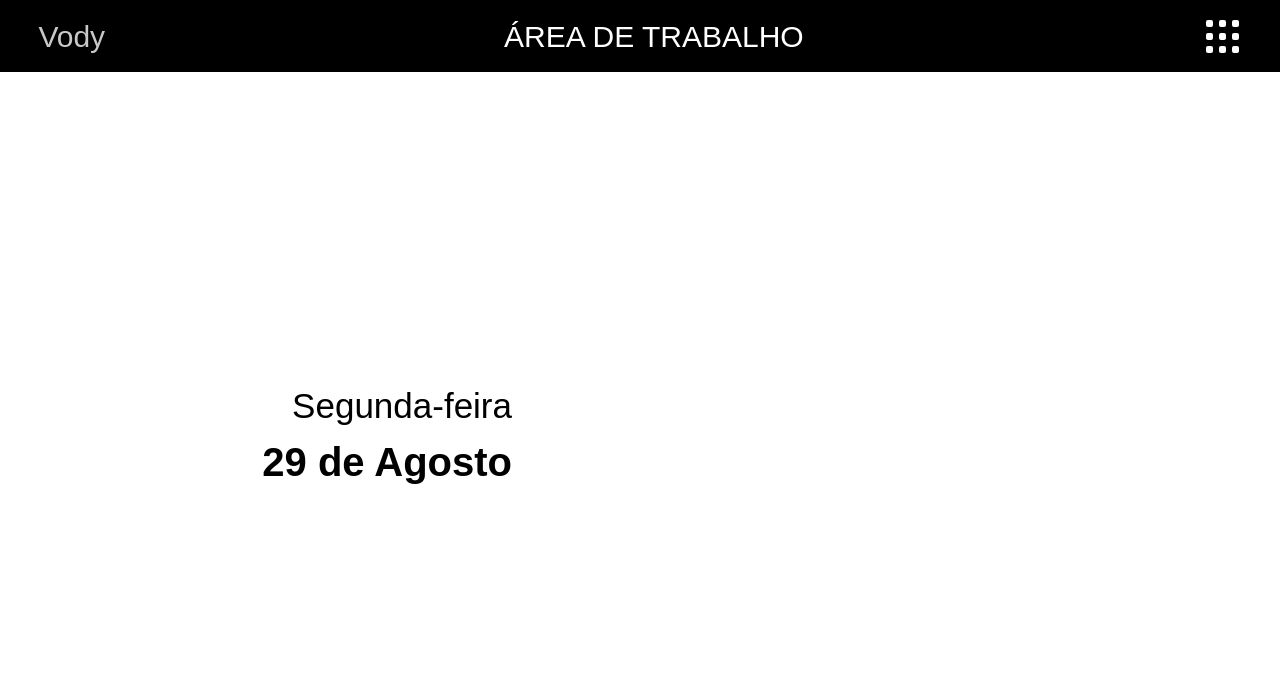
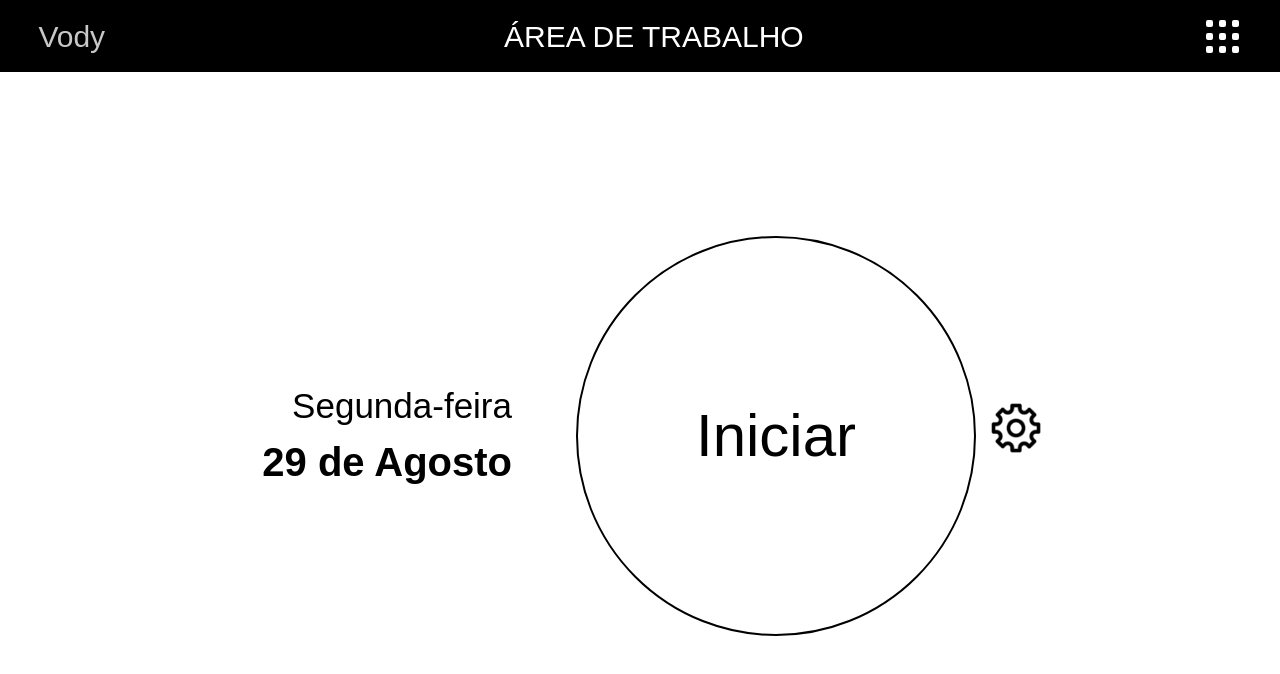
Before and after one commit to Davi-senna/Vody, a Vue app in the folder frontend/: page /#/ in a window 1280 px wide. Shown: the top 674 px of the page. Built offline with nearby package versions, Linux system fonts and the light colour scheme.

Commit message:
Feat: Finalizando primeira sprint

```diff
--- a/frontend/src/App.vue
+++ b/frontend/src/App.vue
@@ -12,12 +12,14 @@
 
     import Header from '@/components/Header.vue';
     import Date from '@/components/Date.vue';
+    import Stopwatch from '@/components/Stopwatch.vue';
 
     export default{
         name: "App",
         components: {
             Header,
-            Date
+            Date,
+            Stopwatch,
         }
     }
 
@@ -26,7 +28,7 @@
 <style>
 
     :root{
-        --main-color: rgb(0,0,0);
+        --main-color: rgb(0, 0, 0);
         --secondary-color: rgb(255,255,255);
         --grey-light-color: rgb(200,200,200);
         --grey-color: #707070;
@@ -38,11 +40,12 @@
         box-sizing: border-box;
     }
 
-    @import url('https://fonts.googleapis.com/css2?family=Ubuntu:wght@300;700&display=swap');
+    @import url('https://fonts.googleapis.com/css2?family=Ubuntu:wght@300;500;700&display=swap');
 
     #content{
         height: 91vh;
         width: 100%;
+        display: flex;
     }
 
 </style>
--- a/frontend/src/components/Date.vue
+++ b/frontend/src/components/Date.vue
@@ -34,14 +34,14 @@ export default {
 <style scoped>
 
     #contentDate{
-        width: 50%;
+        width: 45%;
         height: 100%;
         display: flex;
         flex-direction: column;
         justify-content: center;
         align-items: flex-end;
         font-family: 'Ubuntu', sans-serif;
-        padding-right: 10%;
+        padding-right: 5%;
         color : var(--main-color);
     }
 
--- a/frontend/src/components/Stopwatch.vue
+++ b/frontend/src/components/Stopwatch.vue
@@ -0,0 +1,139 @@
+<template>
+
+    <div id="stopwatch">
+        <div id="stopwatch-face">
+            <button @click="timeStart()" v-if="!stopwatchActive" id="button-start">Iniciar</button>
+            <span v-if="stopwatchActive">{{time}}</span>
+            <button @click="timeStop()" v-if="stopwatchActive" id="button-stop">Parar</button>
+        </div>
+        <figure>
+            <img id="settings"
+                src="@/assets/img/configuration_control_gear_preferences_setting_settings_tools_icon_123195.png" alt="">
+        </figure>
+    </div>
+
+</template>
+
+<script>
+    var interval
+export default {
+    name: "Stopwatch",
+    data() {
+        return {
+            time: "00 : 00 : 00 ",
+            hours: 0,
+            minutes: 0,
+            seconds: 0,
+            stopwatchActive: false,
+
+        }
+    },
+    methods:{
+        timeStart(){
+            interval = setInterval(()=>{ this.setTimer() },10)
+            this.stopwatchActive = true
+        },
+        format(){
+            this.time = (this.hours<10? "0" + this.hours : this.hours) + " : " + (this.minutes<10? "0" + this.minutes : this.minutes) + " : " + (this.seconds<10? "0" + this.seconds : this.seconds)
+        },
+        setTimer(){
+            if(this.seconds<59){
+                this.seconds += 1
+                this.format()
+            }else if(this.seconds == 59 && this.minutes<59){
+                this.setZero("seconds")
+                this.minutes += 1
+                this.format()
+            }else{
+                this.setZero("seconds","minutes")
+                this.hours += 1
+                this.format()
+            }
+        },
+        timeStop(){
+            clearInterval(interval);
+            this.setZero("seconds","minutes","hours")
+            this.format()
+            this.stopwatchActive = false
+
+        },
+        setZero(seconds,minutes = "",hours = ""){
+            if(seconds == "seconds"){
+                this.seconds = 0
+            }
+
+            if(minutes == "minutes"){
+                this.minutes= 0
+            }
+
+            if(hours == "hours"){
+                this.hours = 0
+            }
+        }
+    }
+}
+
+</script>
+
+<style scoped>
+#stopwatch {
+    width: 50%;
+    height: 100%;
+    display: flex;
+    align-items: center;
+    font-family: 'Ubuntu', sans-serif;
+    color: var(--main-color);
+}
+
+#stopwatch-face {
+    width: 400px;
+    height: 400px;
+    border: 2px solid var(--main-color);
+    border-radius: 100%;
+    display: flex;
+    flex-direction: column;
+    align-items: center;
+    justify-content: center;
+}
+
+button {
+    border: none;
+    background-color: transparent;
+}
+
+#button-start {
+    font-size: 60px;
+    font-weight: 500;
+}
+
+#button-stop {
+    font-size: 30px;
+}
+
+span {
+    font-size: 40px;
+    margin-bottom: 20px
+}
+
+#settings {
+    width: 60px;
+    margin-left: 10px;
+
+}
+
+#settings:hover {
+    cursor: pointer;
+    animation-name: settings;
+    animation-duration: 0.5s;
+    }
+
+@keyframes settings {
+    from {
+        transform: rotateZ(0deg);
+    }
+
+    to {
+        transform: rotateZ(90deg);
+    }
+}
+</style>
```
Also changed, not shown: frontend/src/assets/img/configuration_control_gear_preferences_setting_settings_tools_icon_123195.png (added).
